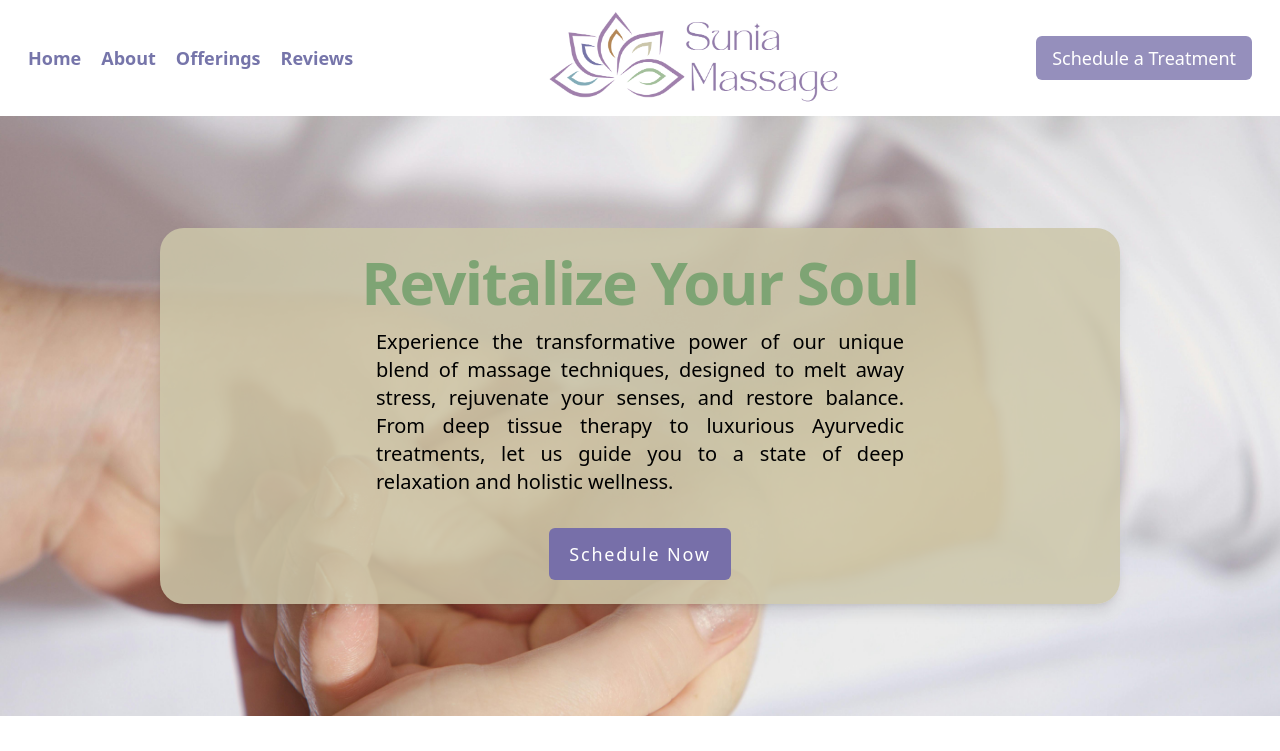
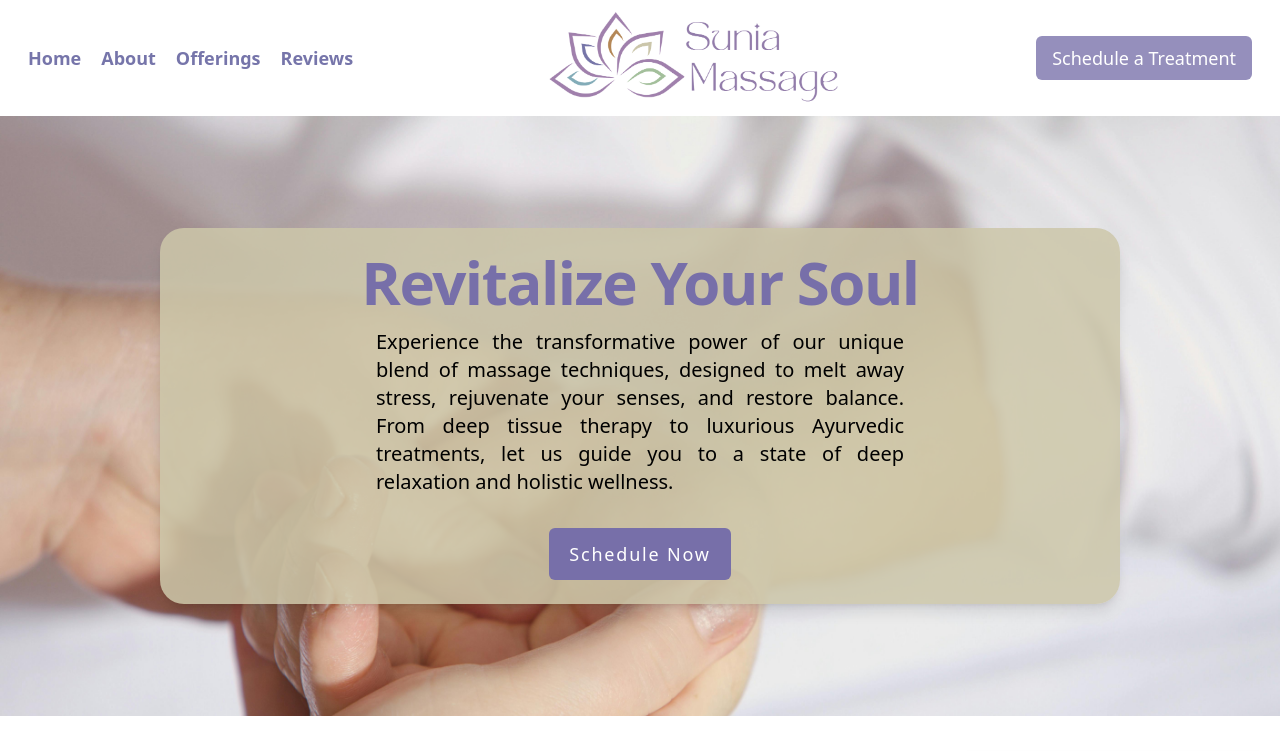
Before and after one commit to ShawnRSidwell/suniamassage, a React (Vite) app: page /home in a window 1280 px wide. Shown: the top 751 px of the page. Built offline with nearby package versions, Linux system fonts and the light colour scheme; no server answers.

Commit message:
change jumbotron styling

```diff
--- a/src/ui/Jumbotron.jsx
+++ b/src/ui/Jumbotron.jsx
@@ -5,7 +5,7 @@
     <section className="bg-cover bg-no-repeat bg-[url('/hand-massage.jpg')] bg-top flex flex-col">
       <div className="text-center w-full h-[75dvh] flex justify-center items-center">
         <div className="bg-cBeige-400 w-3/4 rounded-3xl p-6 bg-opacity-85 shadow-lg">
-          <h1 className="mb-4 text-4xl font-extrabold tracking-tight leading-none text-cGreen-500 md:text-5xl lg:text-6xl">
+          <h1 className="mb-4 text-4xl font-extrabold tracking-tight leading-none text-cPurple-500 md:text-5xl lg:text-6xl">
             Revitalize Your Soul
           </h1>
 
```
